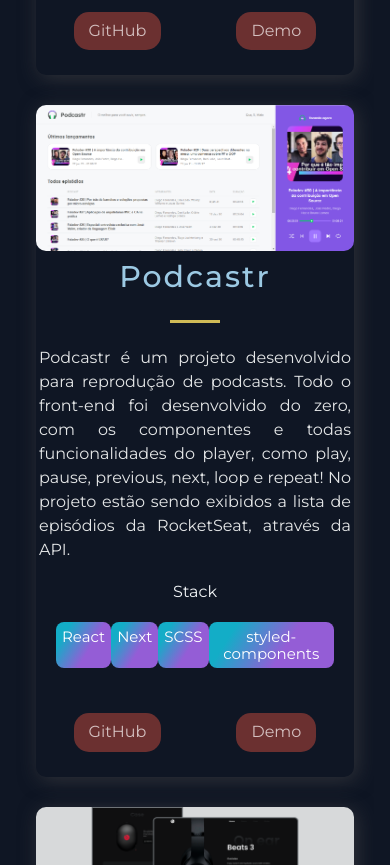
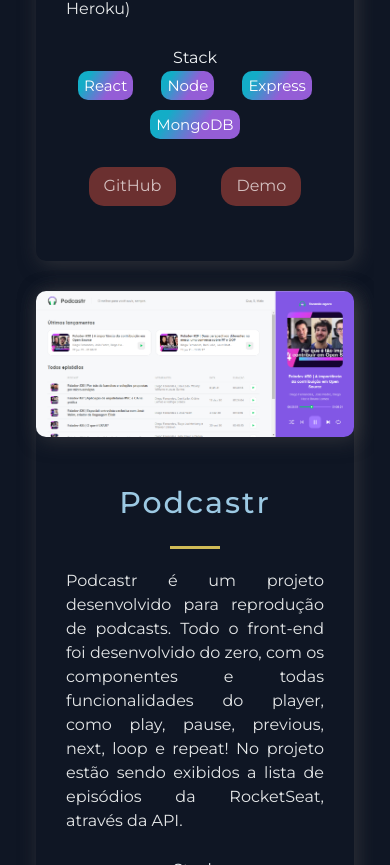
Before and after one commit to gregisb/Portfolio, a Next.js app: page / in a window 390 px wide. Shown: the part 1135-2000 px from the top of the page. Built offline with nearby package versions, Linux system fonts and the light colour scheme.

Commit message:
ajustes na responsividade

```diff
--- a/src/components/Projects/Projects.js
+++ b/src/components/Projects/Projects.js
@@ -2,7 +2,7 @@
 import Link from 'next/link';
 
 
-import { BlogCard, CardInfo, ExternalLinks, GridContainer, HeaderThree, Hr, Tag, TagList, TitleContent, UtilityList, Img } from './ProjectsStyles';
+import { BlogCard, CardInfo, ExternalLinks, GridContainer, HeaderThree, Hr, Tag, TagList, TitleContent, UtilityList, Img, CardContainer } from './ProjectsStyles';
 import { Section, SectionDivider, SectionTitle, SectionText } from '../../styles/GlobalComponents';
 import { projects } from '../../constants/constants';
 import { AiFillGithub } from 'react-icons/ai';
@@ -14,16 +14,17 @@
     <SectionDivider />
     <SectionTitle main>Projetos</SectionTitle>
     <GridContainer>
-        {projects.map(({id, image, title, description, tags, source, visit}) => (
+      {projects.map(({ id, image, title, description, tags, source, visit }) => (
         <BlogCard key={id}>
-            <Img src={image}/>
+          <Img src={image} />
+          <CardContainer>
             <TitleContent>
               <HeaderThree title>{title}</HeaderThree>
               <Hr />
             </TitleContent>
             <CardInfo>{description}</CardInfo>
             <div>
-              <TitleContent><br/>Stack</TitleContent>
+              <TitleContent><br />Stack</TitleContent>
               <TagList>
                 {tags.map((tag, i) => (
                   <Tag key={i}>{tag}</Tag>
@@ -34,12 +35,13 @@
               <ExternalLinks href={visit} target='_blank'>GitHub</ExternalLinks>
               <ExternalLinks href={source} target='_blank'>Demo</ExternalLinks>
             </UtilityList>
+          </CardContainer>
         </BlogCard>
       ))}
     </GridContainer>
     <SectionText>
       <br />
-        Mais projetos disponíveis na minha página no <a href='https://github.com/gregisb' target="_blank" style={{color: "white"}}><AiFillGithub /> GitHub</a>.
+      Mais projetos disponíveis na minha página no <a href='https://github.com/gregisb' target="_blank" style={{ color: "white" }}><AiFillGithub /> GitHub</a>.
     </SectionText>
   </Section>
 );
--- a/src/components/Projects/ProjectsStyles.js
+++ b/src/components/Projects/ProjectsStyles.js
@@ -6,6 +6,7 @@
   object-fit: cover;
   overflow: hidden;
   border-radius: 10px;
+  box-shadow: 3px 3px 20px rgba(80, 78, 78, 0.5)
 `
 
 export const GridContainer = styled.section`
@@ -36,6 +37,7 @@
   text-align: center;
   z-index: 20;
   width: 100%;
+  margin-top: 1rem;
 
 `;
 
@@ -69,21 +71,17 @@
 
 export const CardInfo = styled.p`
   width: 100%;
-  padding: 0 50px;
+
   color: #e4e6e7;
   font-style: 2rem;
   line-height: 24px;
   text-align: justify;
-  @media ${(props) => props.theme.breakpoints.sm} {
-    padding:.3rem
 
-}
 `;
 
 
 export const UtilityList = styled.ul`
   list-style-type: none;
-  padding: 0;
   display: flex;
   justify-content: space-around;
   margin: 2.5rem 0;
@@ -102,16 +100,32 @@
 }
 `;
 
+export const CardContainer = styled.div `
+padding: 3rem;
+
+`
+
 export const TagList = styled.ul`
 display: flex;
+gap: 10px;
+flex-wrap: wrap;
 justify-content: space-around;
 padding: 2rem;
+@media ${(props) => props.theme.breakpoints.sm} {
+  padding:.3rem
+
+}
 `
 export const Tag = styled.li`
 background: linear-gradient(121.57deg, #13ADC7 18.77%, #945DD6 60.15%);
 padding: 6px;
-border-radius: 8px;
+border-radius: 10px;
 // color: #d8bfbf;
 color: #fff;
 font-size: 1.5rem;
+padding: 1rem;
+@media ${(props) => props.theme.breakpoints.sm} {
+  padding:.6rem
+
+}
 `
--- a/src/constants/constants.js
+++ b/src/constants/constants.js
@@ -3,7 +3,7 @@
     title: 'JavaScript Notes',
     description: "JavaScript Notes é uma aplicação completa baseada em aplicações como Evernote. Nesse projeto o usuário pode fazer um cadastro e ter acesso a uma plataforma em que pode adcionar, salvar e alterar notas. Também é possível que o usuário modifique suas credenciais, como e-mail, senha e nome. Aplicação completa (front-end e back-end) e responsiva. (Hospedado no Heroku)",
       image: '/images/jsnotes.png',
-      tags: ['Mongo', 'Express', 'React', 'Node'],
+      tags: ['React', 'Node', 'Express', 'MongoDB'],
     source: 'https://jsnotes-client2.herokuapp.com/',
     visit: 'https://github.com/gregisb/JavaScript-notes-Client',
     id: 0,
@@ -12,7 +12,7 @@
     title: 'Podcastr',
     description:"Podcastr é um projeto desenvolvido para reprodução de podcasts. Todo o front-end foi desenvolvido do zero, com os componentes e todas funcionalidades do player, como play, pause, previous, next, loop e repeat! No projeto estão sendo exibidos a lista de episódios da RocketSeat, através da API.",
     image: '/images/podcastr.png',
-    tags: ['React', 'Next', 'SCSS', 'styled-components'],
+    tags: ['React', 'Next', 'SASS', 'styled-components'],
     source: 'https://gr-podcastr.vercel.app/',
     visit: 'https://github.com/gregisb/podcastrNLW',
     id: 1,
@@ -30,9 +30,9 @@
     title: 'dt money',
     description: "O dtmoney é uma aplicação de controle financeiro com a mesma ideia que o dev.finances, porém com tecnologias e recursos estudados e utilizados mais avançados, bibliotecas open source desenvolvidas pela comunidade. Foi desenvolvida durante as aulas do Chapter II da trilha de ReactJS do Bootcamp Ignite da Rocketseat, e nela é possível cadastrar e excluir transações e ver o saldo de entrada e saída.",
     image: '/images/dtmoney.png',
-    tags: ['React', 'context API', 'styled-components'],
+    tags: ['React', 'styled-components', 'Context API'],
     source: 'https://google.com',
-    visit: 'https://google.com',
+    visit: 'https://github.com/gregisb/dt-money',
     id: 3,
   },
 
--- a/src/styles/GlobalComponents/index.js
+++ b/src/styles/GlobalComponents/index.js
@@ -27,7 +27,7 @@
 export const SectionTitle = styled.h2`
   font-weight: 800;
   font-size: ${(props) => props.main ? '65px' : '56px'};
-  line-height: ${(props) => props.main ? '72px' : '56px'};
+  // line-height: ${(props) => props.main ? '72px' : '56px'};
   width: max-content;
   max-width: 100%;
   background: linear-gradient(121.57deg, #FFFFFF 18.77%, rgba(255, 255, 255, 0.66) 60.15%);
```
Lines whose indentation alone changed are shown as unchanged.
